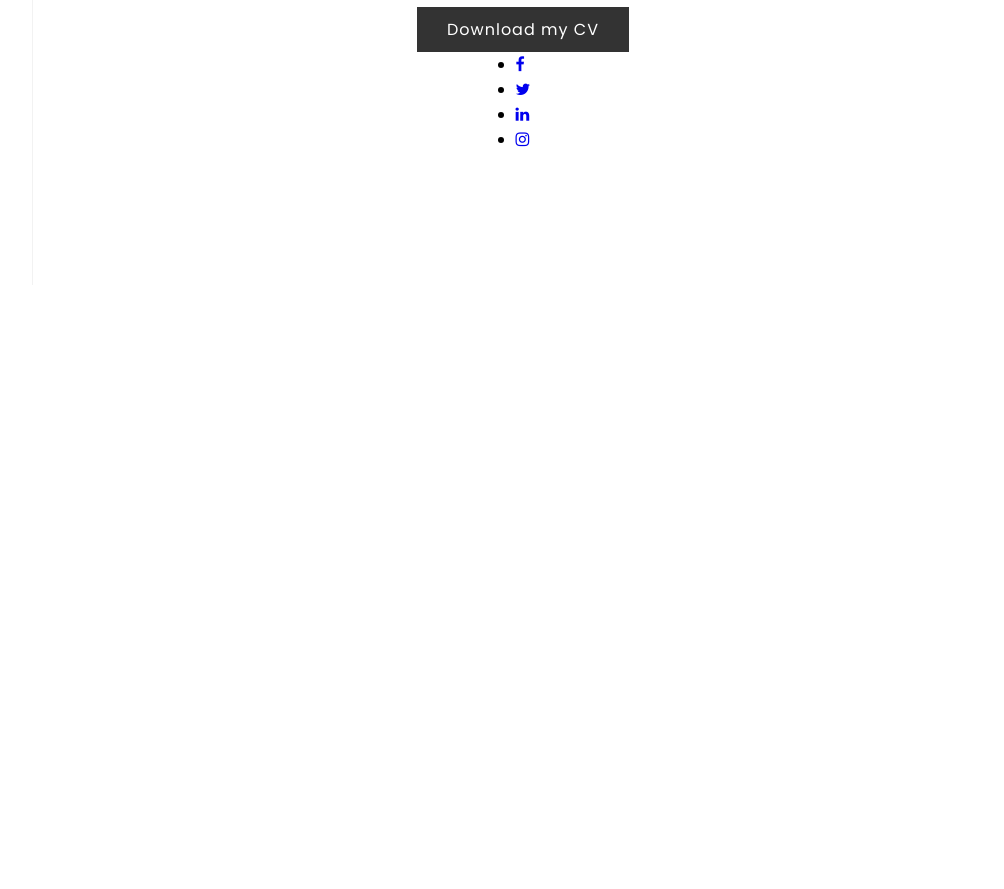
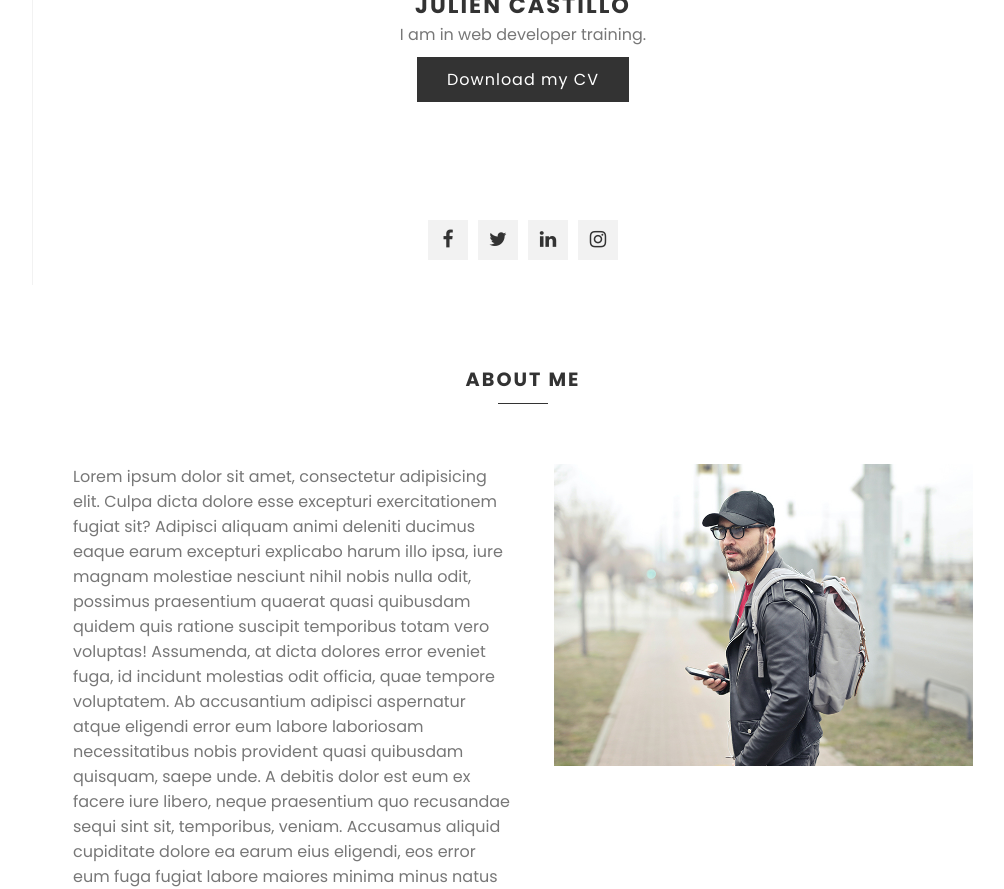
Before and after one commit to julien-castillo/rapport-de-stage, a plain HTML site: page index.html in a window 1280 px wide. Shown: the part 515-1404 px from the top of the page, without its empty margins (267-1271 px from the left). Before the commit the page ends 800 px from the top, so only its background shows below. Drawn offline with Linux system fonts and the light colour scheme.

Commit message:
Add About and Services sections

```diff
--- a/index.html
+++ b/index.html
@@ -12,8 +12,8 @@
     <div class="navigation">
       <ul>
         <li><a href="#banner">Home</a></li>
-        <li><a href="#">About</a></li>
-        <li><a href="#">Service</a></li>
+        <li><a href="#about">About</a></li>
+        <li><a href="#services">Service</a></li>
         <li><a href="#">Project</a></li>
         <li><a href="#">Testimonials</a></li>
         <li><a href="#">Contact</a></li>
@@ -26,7 +26,6 @@
           <i class="fa fa-bars" aria-hidden="true"></i>
         </div>
       </div>
-
       <!-- banner -->
       <section class="banner" id="banner">
         <div class="content">
@@ -41,14 +40,30 @@
             <li><a href="#"><i class="fa fa-twitter" aria-hidden="true"></i></a></li>
             <li><a href="#"><i class="fa fa-linkedin" aria-hidden="true"></i></a></li>
             <li><a href="#"><i class="fa fa-instagram" aria-hidden="true"></i></a></li>
-
-
-
-
           </ul>
         </div>
       </section>
 
+      <!-- About -->
+      <section class="about adjust" id="about">
+        <div class="title">
+          <h2>About me</h2>
+        </div>
+        <div class="content">
+          <div class="textBox">
+            <p>Lorem ipsum dolor sit amet, consectetur adipisicing elit. Culpa dicta dolore esse excepturi exercitationem fugiat sit? Adipisci aliquam animi deleniti ducimus eaque earum excepturi explicabo harum illo ipsa, iure magnam molestiae nesciunt nihil nobis nulla odit, possimus praesentium quaerat quasi quibusdam quidem quis ratione suscipit temporibus totam vero voluptas! Assumenda, at dicta dolores error eveniet fuga, id incidunt molestias odit officia, quae tempore voluptatem. Ab accusantium adipisci aspernatur atque eligendi error eum labore laboriosam necessitatibus nobis provident quasi quibusdam quisquam, saepe unde. A debitis dolor est eum ex facere iure libero, neque praesentium quo recusandae sequi sint sit, temporibus, veniam. Accusamus aliquid cupiditate dolore ea earum eius eligendi, eos error eum fuga fugiat labore maiores minima minus natus nesciunt obcaecati odio officia officiis omnis perferendis placeat repellendus saepe similique sint totam unde voluptatem. <br><br>A ad error facere fuga magni odio optio perspiciatis quaerat tempore totam! Ab animi, assumenda at atque autem eos excepturi fugit hic, libero nam natus nihil odit quisquam repellendus reprehenderit rerum sunt, vel vero voluptas voluptatum! Dolor dolores et, nulla obcaecati quibusdam ratione repellendus sequi similique? Consectetur dolor facilis molestias necessitatibus reprehenderit totam ut veniam vitae? Nobis, praesentium quo? Aut dicta fuga harum optio! At, numquam, ut?</p>
+          </div>
+          <div class="imgBx">
+            <img src="img/bg1.jpg" alt="Photo de moi n°1">
+          </div>
+        </div>
+      </section>
+      <section class="services adjust" id="services">
+        <div class="title">
+          <h2>Our Services</h2>
+          <p>Lorem ipsum dolor sit amet, consectetur adipisicing elit.</p>
+        </div>
+      </section>
     </div>
   </div>
 
--- a/style.css
+++ b/style.css
@@ -84,7 +84,7 @@ body {
 
 .main.active {
   width: calc(100% - 0px);
-  left: 0px;
+  left: 0;
 }
 
 .main .topbar {
@@ -105,7 +105,7 @@ body {
 
 .main .topbar.active {
   width: calc(100% - 0px);
-  left: 0px;
+  left: 0;
 
 }
 
@@ -190,3 +190,89 @@ p {
   margin-top: 10px;
   text-decoration: none;
 }
+
+.socialMedia {
+  position: absolute;
+  bottom: 20px;
+  display: flex;
+}
+
+.socialMedia li {
+  list-style: none;
+}
+
+.socialMedia li a {
+  /*display: inline-block;*/
+  width: 40px;
+  height: 40px;
+  background: rgba(0,0,0,0.05);
+  margin: 5px;
+  display: flex;
+  justify-content: center;
+  align-items: center;
+  text-decoration: none;
+  color: var(--black);
+  font-size: 1.2em;
+}
+
+.socialMedia li a:hover {
+  background: var(--black2);
+  color: #fff;
+}
+
+.adjust {
+  position: relative;
+  min-height: 100vh;
+  padding: 0 40px;
+  padding-top: 80px;
+  background: var(--white);
+  color: var(--black);
+  display: inline-block;
+}
+
+.title {
+  width: 100%;
+  text-align: center;
+  display: flex;
+  justify-content: center;
+  align-items: center;
+  flex-direction: column;
+}
+
+.title h2 {
+  position: relative;
+  text-transform: uppercase;
+  letter-spacing: 2px;
+  font-size: 1.2em;
+  margin-bottom: 30px;
+}
+
+.title h2:before {
+  content: "";
+  position: absolute;
+  left: 50%;
+  transform: translateX(-50%);
+  bottom: -10px;
+  width: 50px;
+  height: 1px;
+  background: var(--black);
+}
+
+.about .content {
+  display: flex;
+  justify-content: space-between;
+  margin-top: 40px;
+}
+
+.about .content .textBox {
+  width: 49%;
+  min-width: 49%;
+}
+
+.about .content .imgBx {
+  margin-left: 40px;
+}
+
+.about .content .imgBx img {
+  max-width: 100%;
+}
```
